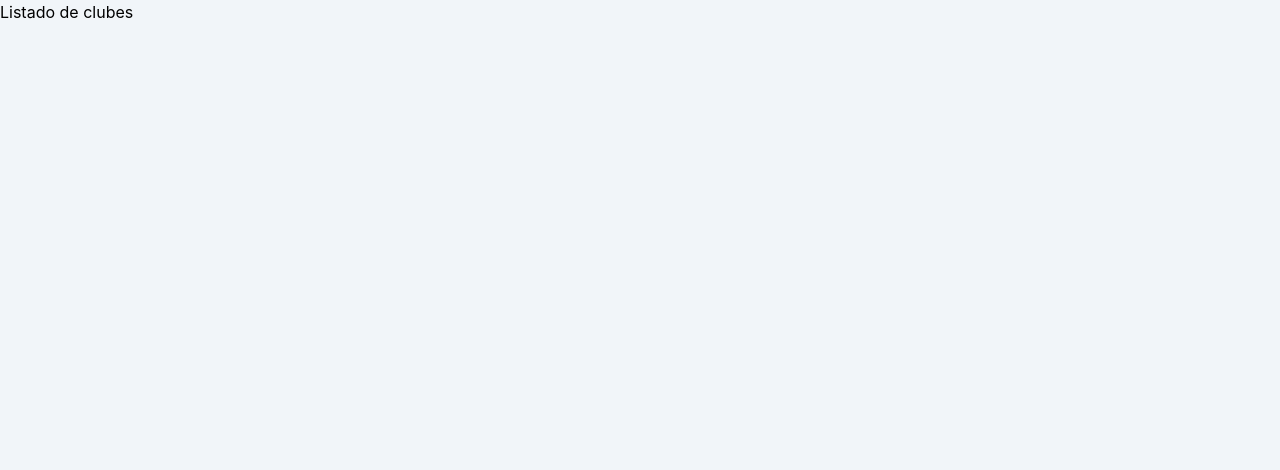
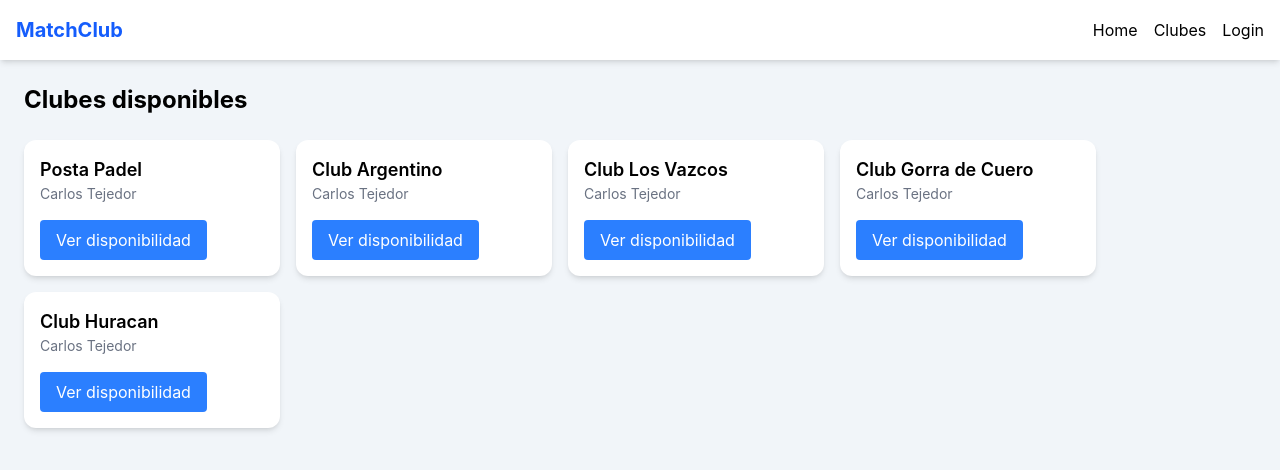
Before and after one commit to GiulianaMGatti/matchclub, a React app in the folder frontend/: page /clubs in a window 1280 px wide. Shown: the top 470 px of the page. Built offline with nearby package versions, Linux system fonts and the light colour scheme; the HTML template or start-up script is replaced by a standard one.

Commit message:
Agrega layout, navbar y componente ClubCard

```diff
--- a/frontend/src/App.jsx
+++ b/frontend/src/App.jsx
@@ -1,4 +1,6 @@
 import { Routes, Route } from "react-router-dom";
+import MainLayout from "./layouts/MainLayout";
+
 import Home from "./pages/Home";
 import Clubs from "./pages/Clubs";
 import Login from "./pages/Login";
@@ -6,14 +8,14 @@ import Admin from "./pages/Admin";
 
 function App() {
   return (
-    <div className="min-h-screen bg-slate-100">
+    <MainLayout>
       <Routes>
         <Route path="/" element={<Home />} />
         <Route path="/clubs" element={<Clubs />} />
         <Route path="/login" element={<Login />} />
         <Route path="/admin" element={<Admin />} />
       </Routes>
-    </div>
+    </MainLayout>
   );
 }
 
--- /dev/null
+++ b/frontend/src/components/ClubCard.jsx
@@ -0,0 +1,14 @@
+function ClubCard({ name, location }) {
+  return (
+    <div className="bg-white shadow-md rounded-xl p-4 w-64 hover:shadow-lg transition">
+      <h2 className="text-lg font-semibold">{name}</h2>
+      <p className="text-gray-500 text-sm">{location}</p>
+
+      <button className="mt-4 bg-blue-500 text-white px-4 py-2 rounded hover:bg-blue-600">
+        Ver disponibilidad
+      </button>
+    </div>
+  );
+}
+
+export default ClubCard;
--- /dev/null
+++ b/frontend/src/components/Navbar.jsx
@@ -0,0 +1,17 @@
+import { Link } from "react-router-dom";
+
+function Navbar() {
+  return (
+    <nav className="bg-white shadow-md p-4 flex justify-between items-center">
+      <h1 className="text-xl font-bold text-blue-600">MatchClub</h1>
+
+      <div className="flex gap-4">
+        <Link to="/" className="hover:text-blue-500">Home</Link>
+        <Link to="/clubs" className="hover:text-blue-500">Clubes</Link>
+        <Link to="/login" className="hover:text-blue-500">Login</Link>
+      </div>
+    </nav>
+  );
+}
+
+export default Navbar;
--- /dev/null
+++ b/frontend/src/layouts/MainLayout.jsx
@@ -0,0 +1,12 @@
+import Navbar from "../components/Navbar";
+
+function MainLayout({ children }) {
+  return (
+    <div className="min-h-screen bg-slate-100">
+      <Navbar />
+      <main className="p-6">{children}</main>
+    </div>
+  );
+}
+
+export default MainLayout;
--- a/frontend/src/pages/Clubs.jsx
+++ b/frontend/src/pages/Clubs.jsx
@@ -1,4 +1,31 @@
+import ClubCard from "../components/ClubCard";
+
 function Clubs() {
-  return <div>Listado de clubes</div>;
+  const clubs = [
+    { id: 1, name: "Posta Padel", location: "Carlos Tejedor" },
+    { id: 2, name: "Club Argentino", location: "Carlos Tejedor" },
+    { id: 3, name: "Club Los Vazcos", location: "Carlos Tejedor" },
+    { id: 4, name: "Club Gorra de Cuero", location: "Carlos Tejedor" },
+    { id: 5, name: "Club Huracan", location: "Carlos Tejedor" },
+
+
+  ];
+
+  return (
+    <div>
+      <h1 className="text-2xl font-bold mb-6">Clubes disponibles</h1>
+
+      <div className="flex gap-4 flex-wrap">
+        {clubs.map((club) => (
+          <ClubCard
+            key={club.id}
+            name={club.name}
+            location={club.location}
+          />
+        ))}
+      </div>
+    </div>
+  );
 }
+
 export default Clubs;
--- a/frontend/src/pages/Home.jsx
+++ b/frontend/src/pages/Home.jsx
@@ -2,16 +2,21 @@ import { Link } from "react-router-dom";
 
 function Home() {
   return (
-    <div className="flex flex-col items-center justify-center h-screen gap-4">
-      <h1 className="text-3xl font-bold">MatchClub</h1>
+    <div className="flex flex-col items-center justify-center text-center gap-6 mt-20">
+      <h1 className="text-4xl font-bold text-blue-600">
+        MatchClub
+      </h1>
 
-      <Link to="/clubs" className="text-blue-500 underline">
+      <p className="text-gray-600 max-w-md">
+        Reservá tu cancha en segundos. Encontrá clubes, elegí tu deporte y asegurá tu turno sin vueltas.
+      </p>
+
+      <a
+        href="/clubs"
+        className="bg-blue-600 text-white px-6 py-3 rounded-lg hover:bg-blue-700"
+      >
         Ver clubes
-      </Link>
-
-      <Link to="/login" className="text-blue-500 underline">
-        Login
-      </Link>
+      </a>
     </div>
   );
 }
```
